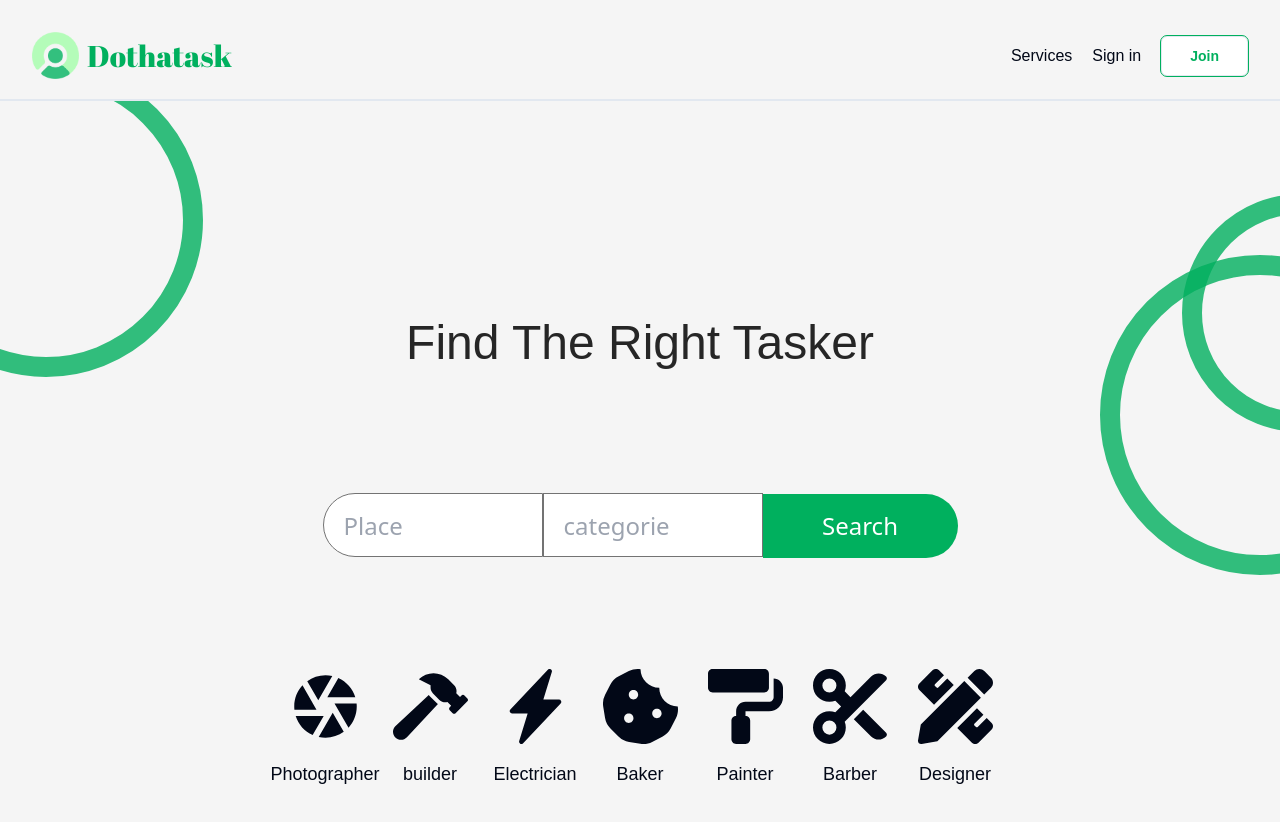
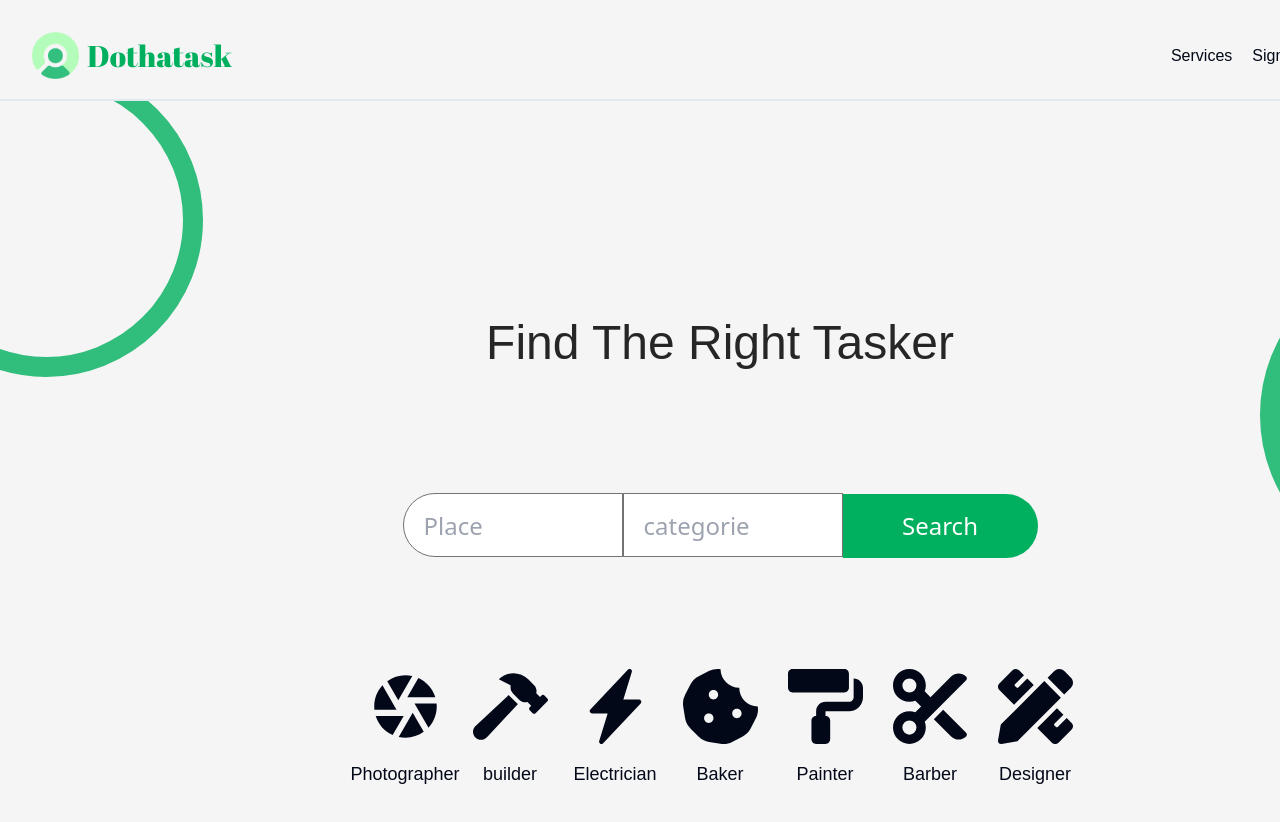
Before and after one commit to OthmanSALAHI/frontend-dothatask, a React (Vite) app: page / in a window 1280 px wide. Shown: the top 822 px of the page. Built offline with nearby package versions, Linux system fonts and the light colour scheme.

Commit message:
Add width, margin, and overflow properties to #root element

```diff
--- a/src/index.css
+++ b/src/index.css
@@ -87,6 +87,9 @@
 
 #root {
   height: 982px;
+  width: 1440px;
+  margin: auto;
+  overflow: hidden;
 }
 
 .custom-dynamic-style {
```
